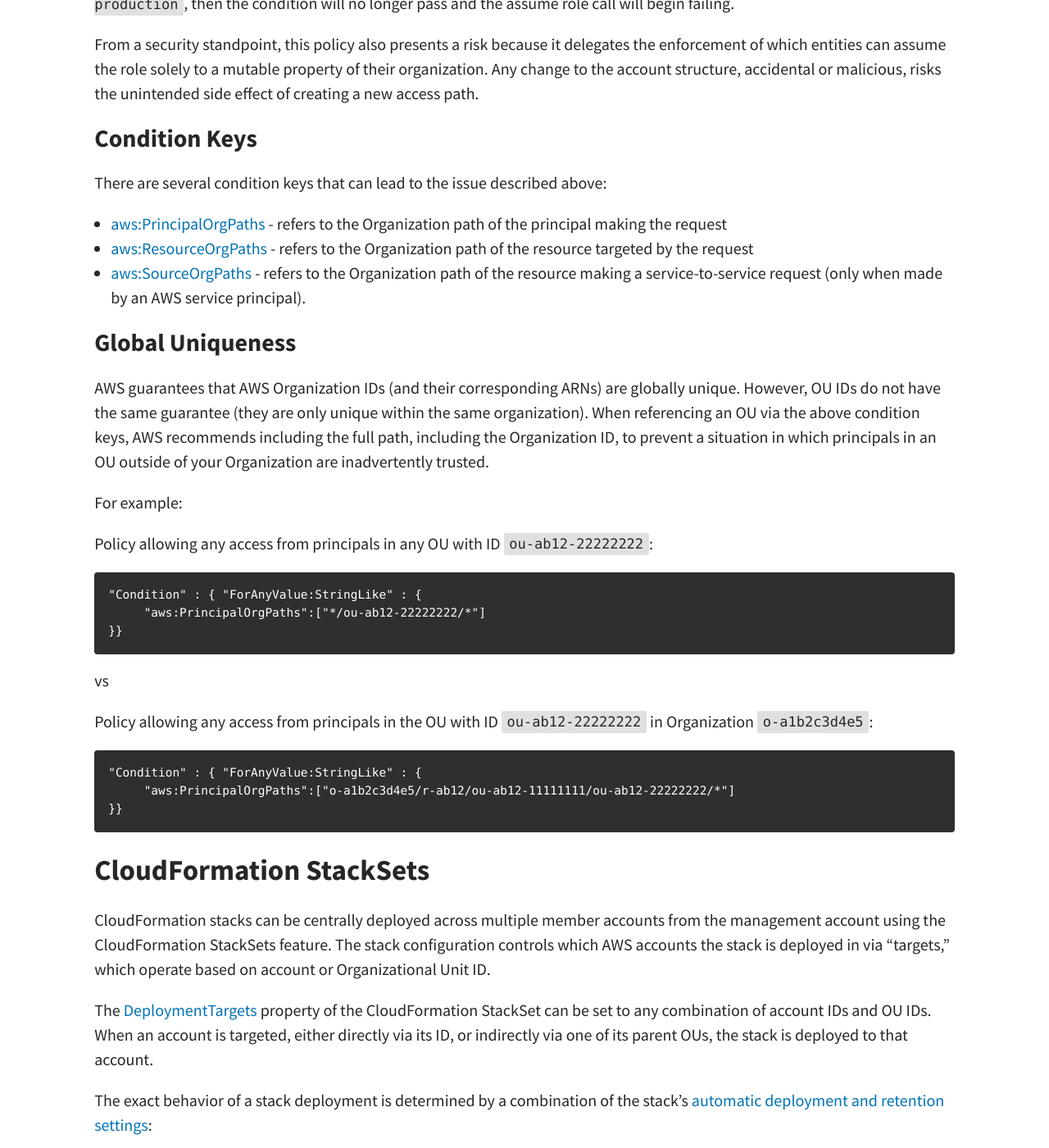
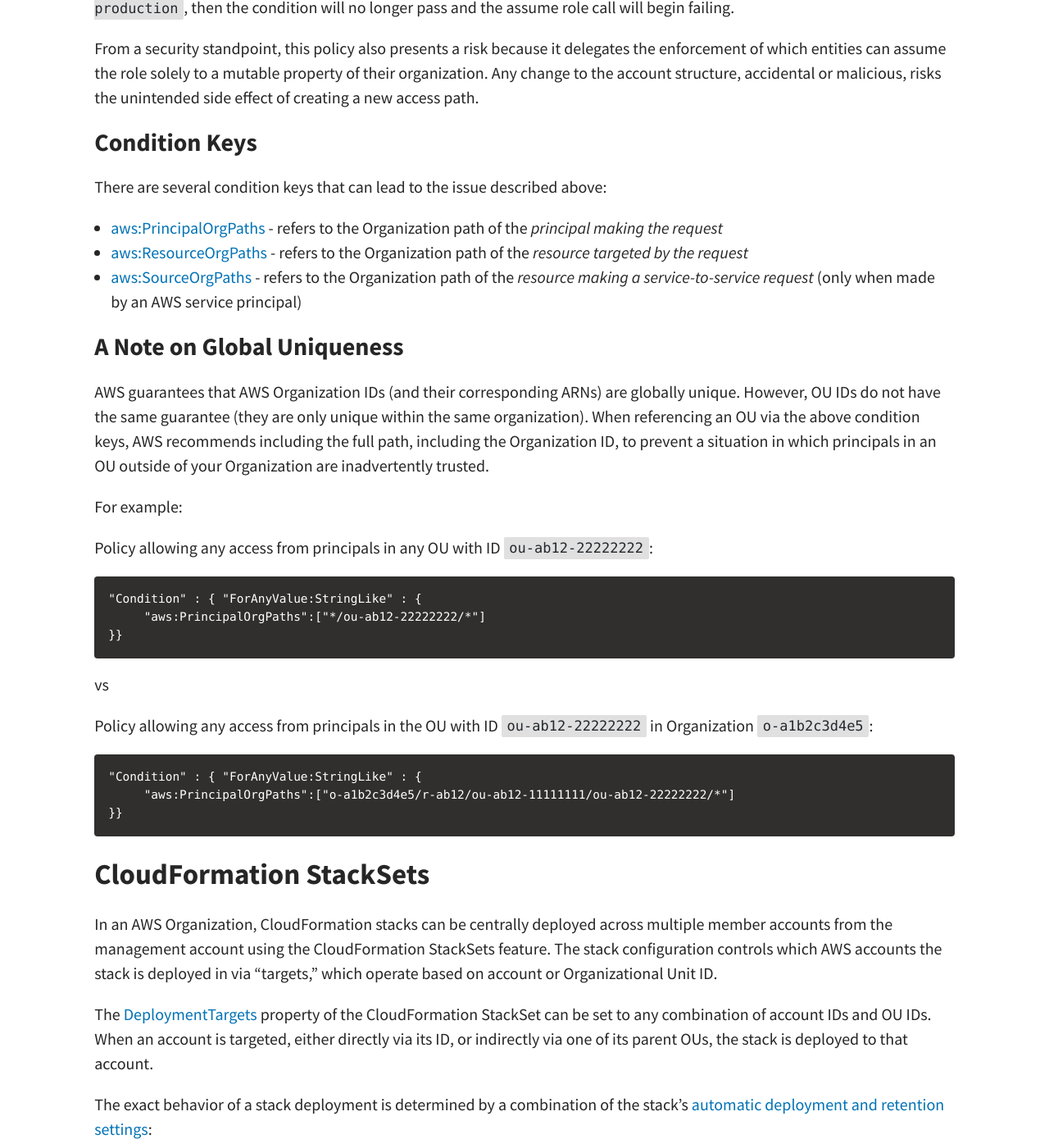
Before and after one commit to wut-dev/blog, a Jekyll site: the page built from _posts/2024-07-05-moving-aws-accounts-within-organization.md, in a window 1280 px wide and 1400 px high, scrolled down 3587 px. Shown: the whole window at 82% size. Built offline with Jekyll 4.4.1, drawn with Linux system fonts in a browser that asks for light colours; some of the changed text lies outside the part shown.

Commit message:
adding authors, new details to post

```diff
--- a/_posts/2024-07-05-moving-aws-accounts-within-organizations.md
+++ b/_posts/2024-07-05-moving-aws-accounts-within-organization.md
@@ -1,22 +1,26 @@
 ---
 layout: post
-title:  "Moving AWS Accounts and OUs Within An Organization - Not So Simple"
+title:  "Moving AWS Accounts and OUs Within An Organization - Not So Simple!"
 date:   2024-07-05 01:00:00 -0500
 image: assets/img/move-aws-account.png
 tags: dev
+author: fuller
 description: Operational and security considerations when moving AWS accounts and OUs within an Organization
+excerpt_separator: <!--more-->
 ---
 
-![Cover Image](/assets/img/move-aws-account.png "Cover")
+![Moving an AWS Account](/assets/img/move-aws-account.png "Moving an AWS Account")
 
 # Background
 
 AWS Organizations enables the management and organization of AWS accounts via a hierarchy of organizational units (OUs). OUs are essentially directories in a tree structure and accounts can reside in OUs up to five nested levels deep. These OUs also allow for policies (Service Control Policies - SCPs) to be applied to groups of accounts under the OU tree.
 
-As an example, a company using AWS Organizations may group their accounts under `dev,` `stage,` and `prod` OUs and use those groupings to apply different policies based on the environment type. Alternatively, OUs could reflect the organization of the business, such as "engineering," "security," "finance," and "product" groups. These concepts can even be combined, an an OU tree could look like: `Root > Product > Staging > Account A`.
+<!--more-->
+
+As an example, a company using AWS Organizations may group their accounts under `dev`, `stage`, and `prod` OUs and use those groupings to apply different policies based on the environment type. Alternatively, OUs could reflect the organization of the business, such as "engineering," "security," "finance," and "product" groups. These concepts can even be combined; an OU tree could look like: `Root > Product > Staging > Account A`.
 
 However they are structured, OUs are not static. They can be renamed, moved, and deleted according to the needs of the business. So to can the accounts under those OUs. There are many reasons why an OU or account may need to be moved, but some common examples include:
-* The account purpose has changed
+* The account's purpose has changed
 * The organization of the company may change, and accounts may need to be moved to accommodate such a re-org
 * The organization matures and begins creating more granular hierarchy for their accounts
 * Acquisitions (inbound or outbound) of parts of the business may require its infrastructure to be migrated elsewhere
@@ -92,11 +96,11 @@
 
 There are several condition keys that can lead to the issue described above:
 
-* [aws:PrincipalOrgPaths](https://docs.aws.amazon.com/IAM/latest/UserGuide/reference_policies_condition-keys.html#condition-keys-principalorgpaths) - refers to the Organization path of the principal making the request
-* [aws:ResourceOrgPaths](https://docs.aws.amazon.com/IAM/latest/UserGuide/reference_policies_condition-keys.html#condition-keys-resourceorgpaths) - refers to the Organization path of the resource targeted by the request
-* [aws:SourceOrgPaths](https://docs.aws.amazon.com/IAM/latest/UserGuide/reference_policies_condition-keys.html#condition-keys-sourceorgpaths) - refers to the Organization path of the resource making a service-to-service request (only when made by an AWS service principal).
+* [aws:PrincipalOrgPaths](https://docs.aws.amazon.com/IAM/latest/UserGuide/reference_policies_condition-keys.html#condition-keys-principalorgpaths) - refers to the Organization path of the _principal making the request_
+* [aws:ResourceOrgPaths](https://docs.aws.amazon.com/IAM/latest/UserGuide/reference_policies_condition-keys.html#condition-keys-resourceorgpaths) - refers to the Organization path of the _resource targeted by the request_
+* [aws:SourceOrgPaths](https://docs.aws.amazon.com/IAM/latest/UserGuide/reference_policies_condition-keys.html#condition-keys-sourceorgpaths) - refers to the Organization path of the _resource making a service-to-service request_ (only when made by an AWS service principal)
 
-### Global Uniqueness
+### A Note on Global Uniqueness
 
 AWS guarantees that AWS Organization IDs (and their corresponding ARNs) are globally unique. However, OU IDs do not have the same guarantee (they are only unique within the same organization). When referencing an OU via the above condition keys, AWS recommends including the full path, including the Organization ID, to prevent a situation in which principals in an OU outside of your Organization are inadvertently trusted.
 
@@ -119,7 +123,7 @@
 
 ## CloudFormation StackSets
 
-CloudFormation stacks can be centrally deployed across multiple member accounts from the management account using the CloudFormation StackSets feature. The stack configuration controls which AWS accounts the stack is deployed in via "targets," which operate based on account or Organizational Unit ID.
+In an AWS Organization, CloudFormation stacks can be centrally deployed across multiple member accounts from the management account using the CloudFormation StackSets feature. The stack configuration controls which AWS accounts the stack is deployed in via "targets," which operate based on account or Organizational Unit ID.
 
 The [DeploymentTargets](https://docs.aws.amazon.com/AWSCloudFormation/latest/APIReference/API_DeploymentTargets.html) property of the CloudFormation StackSet can be set to any combination of account IDs and OU IDs. When an account is targeted, either directly via its ID, or indirectly via one of its parent OUs, the stack is deployed to that account.
 
@@ -176,8 +180,8 @@
 
 The checklist below, while not exhaustive, contains a set of checks that can be performed prior to moving an AWS account or OU:
 
-- [ ] Which SCPs are attached to the account or OU and its original parents, up to the root?
-- [ ] Which SCPs are attached to the new OU and its parents?
+- [ ] Which SCPs are attached to the account or OU and its _original_ parents, up to the root?
+- [ ] Which SCPs are attached to the _new_ OU and its parents?
 - [ ] Will this move result in any new policies applying to the account due to any deltas in these policy attachments?
 - [ ] Will any CloudFormation StackSets targeting the account via its original parent OUs be deleted?
 - [ ] Will any CloudFormation StackSets targeting the account via its new parent OUs be deployed?
@@ -185,5 +189,6 @@
     - [ ] Grep your policies for the use of OU condition keys, including: `aws:PrincipalOrgPaths`, `aws:ResourceOrgPaths`, and `aws:SourceOrgPaths`
 - [ ] Do any RAM shares share resources based on OU? Does this OU include any of the original or new OU paths?
 
+----
 
 _This post was published by [wut.dev](https://wut.dev), a platform for managing AWS Organizations and Policies_.
```
Also changed, not shown: other parts of _posts/2024-07-05-moving-aws-accounts-within-organization.md (+18 -18 lines), _posts/2024-06-29-introducing-wut-dev.md (+5 -0 lines), README.md.
